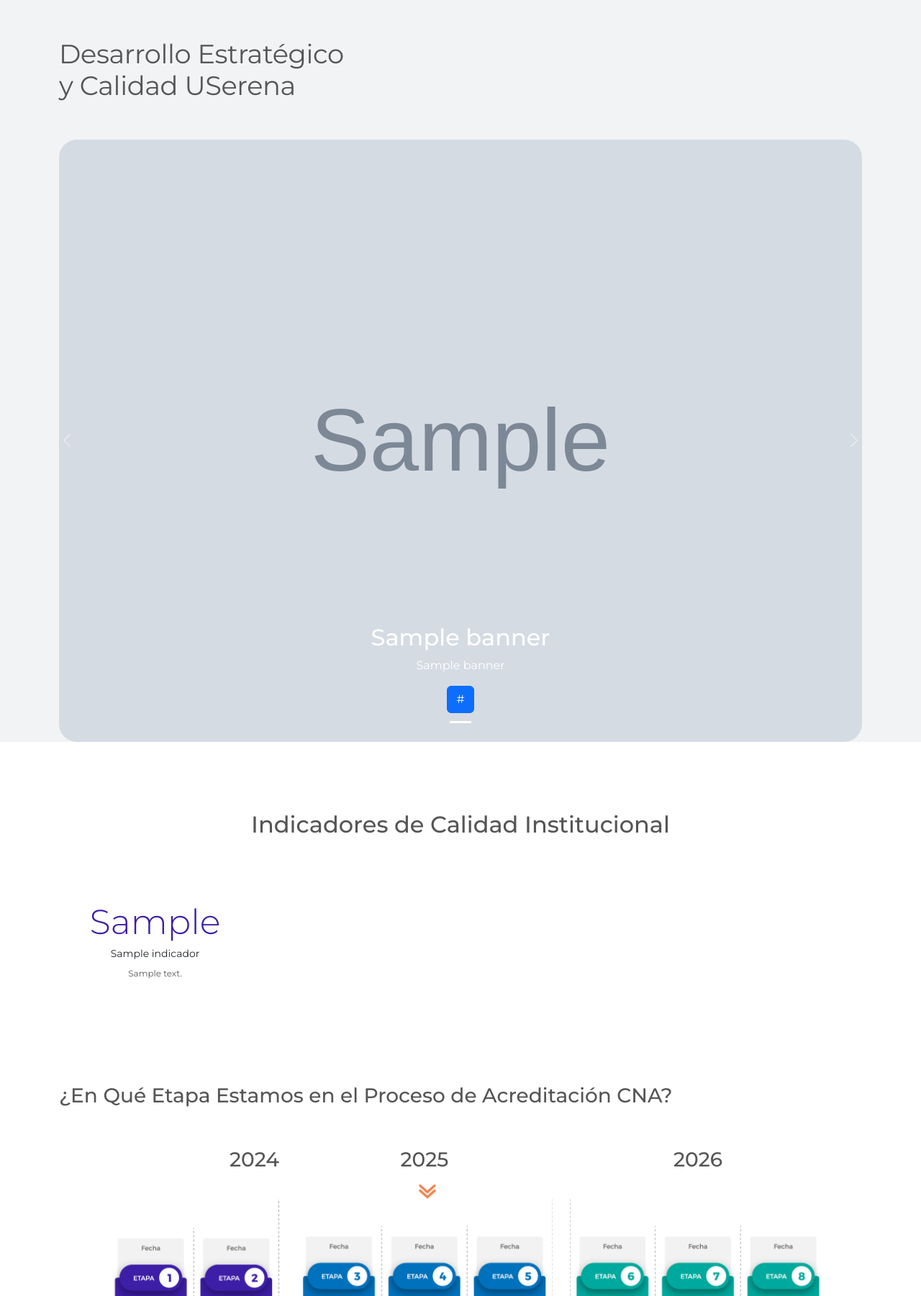
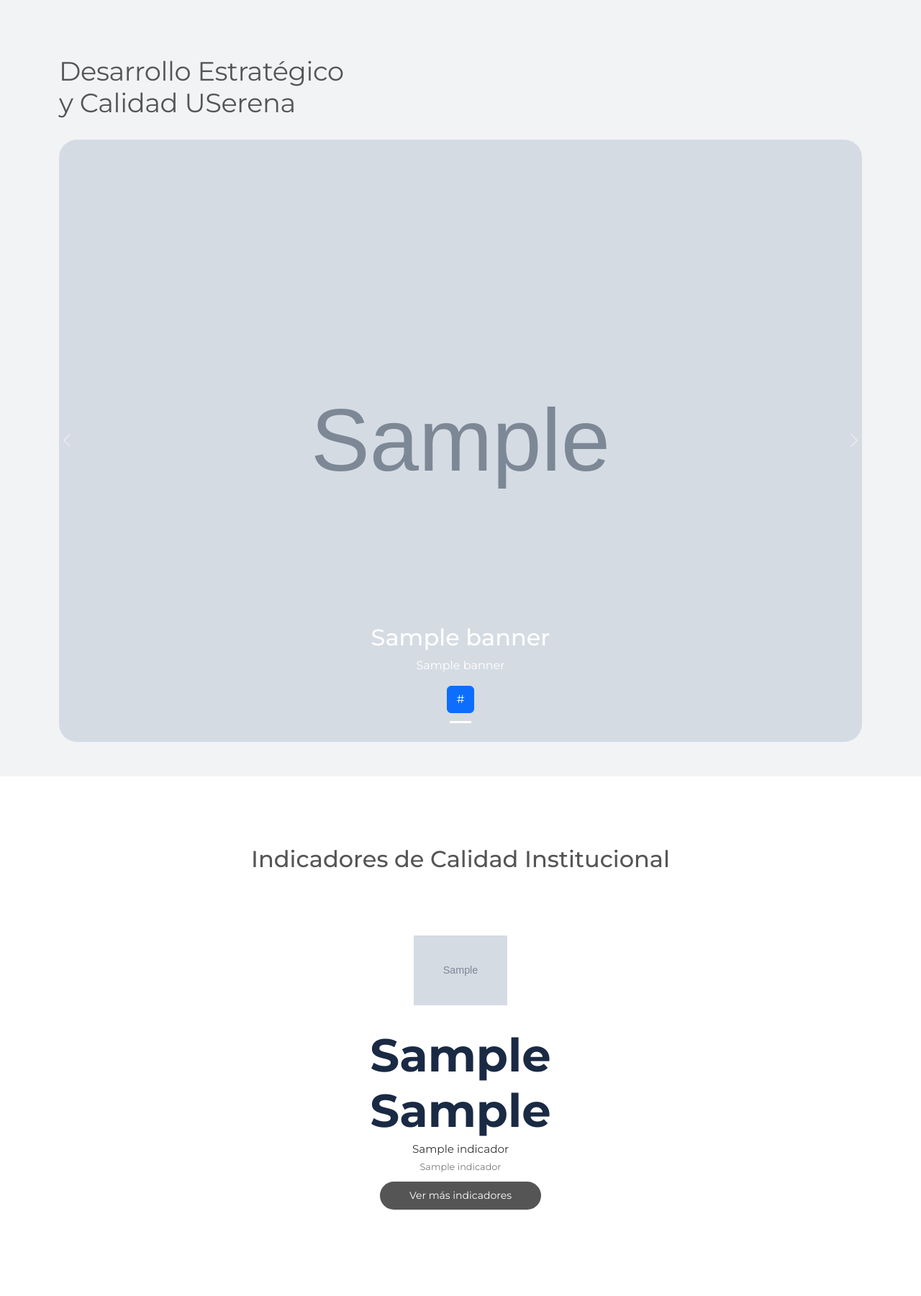
Before and after one commit to CesarVillegas/calidad, a Django app: page / in a window 1280 px wide. Shown: the part 101-1902 px from the top of the page at 72% size. Run offline with Django 5.2, Linux system fonts and the light colour scheme; tables that the repository leaves empty hold one stand-in row (values such as "Sample post"); grey boxes marked "Sample" are stand-in pictures; some libraries are stand-ins or nearby versions.

Commit message:
Se incluye modelo de indicadores y gráfica asociada

```diff
--- a/calidad/apps/home/views.py
+++ b/calidad/apps/home/views.py
@@ -3,8 +3,8 @@ from .models import Banner, Indicador
 
 
 def index(request):
-    banners = Banner.objects.filter(activo=True).order_by('orden')
-    indicadores = Indicador.objects.filter(activo=True).order_by('orden')
+    banners = Banner.objects.filter(publicado=True).order_by('orden')
+    indicadores = Indicador.objects.filter(publicado=True).order_by('orden')
     context = {
         'banners': banners,
         'indicadores': indicadores,
--- a/calidad/static/css/base.css
+++ b/calidad/static/css/base.css
@@ -159,3 +159,7 @@ body {
 .text-justify {
   text-align: justify;
 }
+
+.text-left {
+  text-align: left;
+}
--- a/calidad/templates/home/calidad_gestion.html
+++ b/calidad/templates/home/calidad_gestion.html
@@ -23,10 +23,10 @@
 </div>
 </section>
 <section class="py-5 container" style="background: #F4F5F7;">
-    <div class="nivel">
+    <div class="nivel text-center">
         <!-- <div class="nivel-titulo pb-5">Objetivos Específicos de la Política de Gestión Integral de la Calidad</div> -->
-      <h3 class="pb-5" style="color: var(--gris-link);">Pilares del Sistema</h3>
-
+      <h3 class="pb-5 text-left" style="color: var(--gris-link);">Pilares del Sistema</h3>
+      <img src="{% static 'images/sgic.gif' %}" class="img-fluid rounded w-75" alt="Pilares del sistema">
     </div>
 </section>
 <section style="background-color: #fff;">
--- a/calidad/templates/home/index.html
+++ b/calidad/templates/home/index.html
@@ -3,8 +3,8 @@
 {% block title %}Calidad Userena{% endblock %}
 
 {% block content %}
-<div class="container-xl">
-  <h1 class="py-4 hero-title">
+<div class="container-xl py-5">
+  <h1 class="bt-4 hero-title">
     Desarrollo Estratégico<br>y Calidad USerena
   </h1>
 
@@ -71,83 +71,63 @@
 </div>
 
 
+{% if indicadores %}
+<section style="background-color: #fff;">
+    <div class="container-xl py-5">
+      <h2 class="py-5 text-center" style="color: var(--gris-link);">Indicadores de Calidad Institucional</h2>
+        <div class="row text-center justify-content-center">
+            {% for indicador in indicadores %}
+              <div class="col-6 col-md-4 col-lg-4 mb-4">
+                <div class="indicador-card p-3 h-100 text-center indicador-hover">
+                    {% if indicador.icono %}
+                        <img src="{{ indicador.icono.url }}"
+                            alt="{{ indicador.titulo }}"
+                            class="indicador-icon mb-3">
+                    {% endif %}
+
+                    <h2 class="indicador-valor mb-1">
+                        <span class="counter" data-target="{{ indicador.valor }}">0</span>
+                        <span class="sufijo">
+                            {% if indicador.sufijo %}{{ indicador.sufijo }}{% endif %}
+                        </span>
+                    </h2>
+
+                    <p class="indicador-descripcion mb-1">
+                        {{ indicador.titulo }}
+                    </p>
+
+                    {% if indicador.subtitulo %}
+                    <small class="indicador-subtitulo d-block">
+                        {{ indicador.subtitulo }}
+                    </small>
+                    {% endif %}
+
+                    <!-- Tooltip -->
+                    <div class="indicador-tooltip">
+                        {{ indicador.descripcion }}
+                    </div>
+                </div>
+              </div>
+            {% endfor %}
 
 
-  <!-- Banner -->
-  <!-- <section class="banner-section">
-    <div id="bannerCarousel" class="carousel slide" data-bs-ride="carousel" data-bs-interval="4000">
 
-      <div class="carousel-indicators">
-        <button type="button" data-bs-target="#bannerCarousel" data-bs-slide-to="0" class="active"></button>
-        <button type="button" data-bs-target="#bannerCarousel" data-bs-slide-to="1"></button>
-        <button type="button" data-bs-target="#bannerCarousel" data-bs-slide-to="2"></button>
-      </div>
-
-      <div class="carousel-inner">
-
-        <div class="carousel-item active">
-          <img src="{% static 'images/banner-1.jpg' %}" class="d-block w-100 banner-img" style="border-radius: 25px;" alt="Banner 1">
-          <div class="carousel-caption d-none d-md-block">
-            <h2>Teatro Experimental</h2>
-            <p>Universidad de La Serena</p>
+        </div>
+        <div class="row text-center justify-content-center">
+          <div class="col-6 col-md-4 col-lg-4 mb-4">
+            <a href="#" class="btn btn-outline-institucional btn-sm">
+                Ver más indicadores
+            </a>
           </div>
         </div>
+    </div>
+</section>
+{% endif %}
 
-        <div class="carousel-item">
-          <img src="{% static 'images/banner-2.jpg' %}" class="d-block w-100 banner-img" style="border-radius: 25px;"  alt="Banner 2">
-        </div>
-
-        <div class="carousel-item">
-          <img src="{% static 'images/banner-3.jpg' %}" class="d-block w-100 banner-img" style="border-radius: 25px;" alt="Banner 3">
-        </div>
-      </div>
-
-
-      <button class="carousel-control-prev" type="button" data-bs-target="#bannerCarousel" data-bs-slide="prev">
-        <span class="carousel-control-prev-icon"></span>
-        <span class="visually-hidden">Anterior</span>
-      </button>
-
-
-      <button class="carousel-control-next" type="button" data-bs-target="#bannerCarousel" data-bs-slide="next">
-        <span class="carousel-control-next-icon"></span>
-        <span class="visually-hidden">Siguiente</span>
-      </button>
-
-    </div>
-  </section> -->
-
-{% if indicadores %}
-
-    <section style="background-color: #fff;">
-    <div class="container py-5">
-      <h2 class="py-5 text-center" style="color: var(--gris-link);">Indicadores de Calidad Institucional</h2>
-        <div class="row g-3">
-          {% for ind in indicadores %}
-            <div class="col-6 col-md-4 col-lg-3">
-              <div class="card border-0 text-center p-4 h-100">
-                <div class="card-body p-2">
-                  <h2 class="fw-light mb-1 counter"
-                      data-target="{{ ind.valor }}"
-                      style="font-size: 3rem; color: var(--color-morado);">0</h2>
-                  <p class="small mb-0">{{ ind.nombre }}</p>
-                  {% if ind.descripcion %}
-                    <p class="text-muted mt-2" style="font-size: 0.75rem;">{{ ind.descripcion }}</p>
-                  {% endif %}
-                </div>
-              </div>
-            </div>
-          {% endfor %}
-        </div>
-
-        <!-- <p>Referencia: <a href="https://calidad.utem.cl/indicadores-institucionales/" target="_blank" rel="noopener noreferrer">Indicadores Institucionales UTEM</a></p> -->
-    </section>
-
-{% endif %}
 
 <section class="py-5" style="background-color: #fff;">
   <div class="container pb-5">
-      <h3 class="pb-5" style="color: var(--gris-link);">¿En Qué Etapa Estamos en el Proceso de Acreditación CNA?</h3>
+      <h3 class="pb-5 text-center" style="color: var(--gris-link);">¿En Qué Etapa Estamos en el Proceso de Acreditación CNA?</h3>
 
       <div class="row g-4">
         <div class="col-12 col-md-4 d-none d-md-block ms-neg" style="text-align: right;">
@@ -217,6 +197,113 @@
     margin-left: -50px;
   }
 }
+
+
+/* Diseño indicadores */
+
+.indicador-card {
+    background: #fff;
+    border-radius: 12px;
+    transition: transform 0.2s ease;
+    cursor: default;
+}
+
+
+.indicador-icon {
+    width: 40%;
+    height: 40%;
+    object-fit: contain;
+}
+
+.indicador-valor {
+    font-size: 4rem;
+    font-weight: 700;
+    color: #1a2a44;
+}
+
+.indicador-descripcion {
+    font-size: 0.95rem;
+    color: #333;
+}
+
+.indicador-subtitulo {
+    font-size: 0.8rem;
+    color: #777;
+}
+
+
+
+.indicador-hover {
+    position: relative;
+}
+
+/* Tooltip oculto */
+.indicador-tooltip {
+    position: absolute;
+    bottom: 100%;
+    left: 50%;
+    transform: translateX(-50%) translateY(10px);
+
+    background: #1f2d3d;
+    color: #fff;
+    padding: 8px 12px;
+    border-radius: 8px;
+
+    font-size: 0.8rem;
+    width: max-content;
+    max-width: 220px;
+    text-align: center;
+
+    opacity: 0;
+    visibility: hidden;
+    transition: all 0.25s ease;
+    z-index: 10;
+}
+
+/* Flechita */
+.indicador-tooltip::after {
+    content: "";
+    position: absolute;
+    top: 100%;
+    left: 50%;
+    transform: translateX(-50%);
+
+    border-width: 6px;
+    border-style: solid;
+    border-color: #1f2d3d transparent transparent transparent;
+}
+
+/* Hover */
+.indicador-hover:hover .indicador-tooltip {
+    opacity: 1;
+    visibility: visible;
+    transform: translateX(-50%) translateY(0);
+}
+
+
+/*
+
+.btn {
+    border-radius: 20px;
+    font-size: 0.8rem;
+    padding: 4px 14px;
+} */
+
+
+
+.btn-outline-institucional {
+    background-color: var(--gris-link);
+    color: #fff;
+    padding: 8px 40px;
+    border-radius: 20px;
+}
+
+.btn-outline-institucional:hover {
+    color: var(--gris-link);
+    border-color: var(--gris-link);
+    padding: 8px 40px;
+}
+
 </style>
 
 
@@ -225,31 +312,41 @@
 {% block extra_js %}
 
 <script>
-// Al final del template o en tu JS
 document.addEventListener('DOMContentLoaded', () => {
   const counters = document.querySelectorAll('.counter');
 
   counters.forEach(counter => {
-    const target = parseInt(counter.dataset.target);
+    let rawValue = counter.dataset.target.replace(',', '.'); // soporta 84,5
+    const target = parseFloat(rawValue);
 
-    // Si el valor no es numérico, mostrarlo directo (ej: "85%", "N/A")
+    // Si no es número → mostrar directo
     if (isNaN(target)) {
       counter.textContent = counter.dataset.target;
       return;
     }
 
-    const duration = 1500; // milisegundos
-    const step = Math.ceil(target / (duration / 16)); // ~60fps
+    // Detectar cantidad de decimales
+    const decimals = (rawValue.split('.')[1] || '').length;
+
+    const duration = 1500;
+    const steps = duration / 16;
+    const increment = target / steps;
 
     let current = 0;
+
     const timer = setInterval(() => {
-      current += step;
+      current += increment;
+
       if (current >= target) {
-        counter.textContent = target.toLocaleString('es-CL');
+        current = target;
         clearInterval(timer);
-      } else {
-        counter.textContent = current.toLocaleString('es-CL');
       }
+
+      counter.textContent = current.toLocaleString('es-CL', {
+        minimumFractionDigits: decimals,
+        maximumFractionDigits: decimals
+      });
+
     }, 16);
   });
 });
```
Also changed, not shown: calidad/apps/home/admin.py (+6 -6 lines), calidad/apps/home/models.py (+50 -19 lines), calidad/apps/home/migrations/0002_indicador_alter_banner_imagen.py (deleted), calidad/static/images/sgic.png (added), 1 other file.
